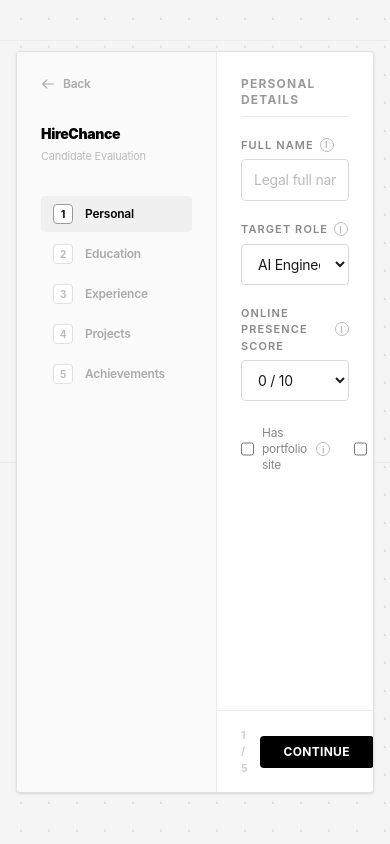
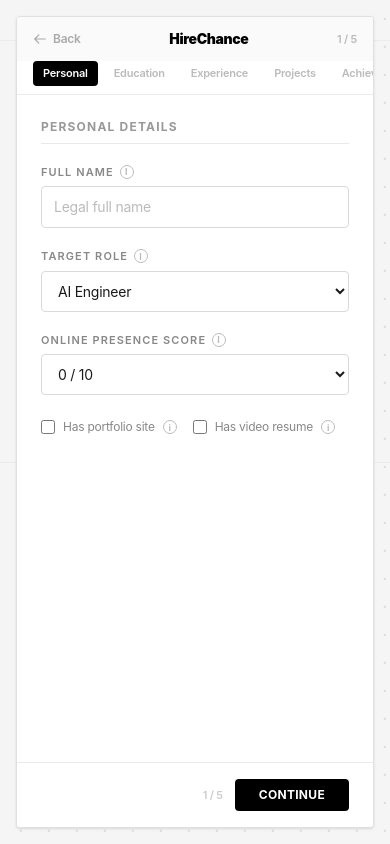
Before and after one commit to SaiForge/hirechance-ui, a React (Vite) app: page /evaluate in a window 390 px wide. Built offline with nearby package versions, Linux system fonts and the light colour scheme.

Commit message:
chore: Added media Queries support for mobile devicees

```diff
--- a/src/index.css
+++ b/src/index.css
@@ -98,6 +98,10 @@
 .delay-300 { animation-delay: 0.3s; }
 .delay-400 { animation-delay: 0.4s; }
 
+/* Hide scrollbar */
+.no-scrollbar::-webkit-scrollbar { display: none; }
+.no-scrollbar { -ms-overflow-style: none; scrollbar-width: none; }
+
 /* ── Custom scrollbar ── */
 ::-webkit-scrollbar       { width: 4px; }
 ::-webkit-scrollbar-track { background: transparent; }
--- a/src/pages/Evaluate.jsx
+++ b/src/pages/Evaluate.jsx
@@ -216,7 +216,7 @@ export default function Evaluate() {
                         </select>
                     </div>
 
-                    <div className="flex items-center gap-6 pt-1">
+                    <div className="flex flex-wrap items-center gap-4 pt-1">
                         <label className="flex items-center gap-2 cursor-pointer select-none">
                             <input type="checkbox" name="has_portfolio_site" checked={formData.has_portfolio_site} onChange={handleFormChange} className="accent-black w-3.5 h-3.5" />
                             <span className="text-xs text-[#888]">Has portfolio site</span>
@@ -235,7 +235,7 @@ export default function Evaluate() {
                 <div className="space-y-5 animate-fade-in">
                     <p className={sectionHeadCls}>Education Details</p>
 
-                    <div className="grid grid-cols-2 gap-3">
+                    <div className="grid grid-cols-1 sm:grid-cols-2 gap-3">
                         <div>
                             <label className={labelCls}>
                                 Degree
@@ -256,7 +256,7 @@ export default function Evaluate() {
                         </div>
                     </div>
 
-                    <div className="grid grid-cols-2 gap-3">
+                    <div className="grid grid-cols-1 sm:grid-cols-2 gap-3">
                         <div>
                             <label className={labelCls}>
                                 Institute Tier
@@ -275,7 +275,7 @@ export default function Evaluate() {
                         </div>
                     </div>
 
-                    <div className="grid grid-cols-2 gap-3">
+                    <div className="grid grid-cols-1 sm:grid-cols-2 gap-3">
                         <div>
                             <label className={labelCls}>
                                 Graduation Year
@@ -299,7 +299,7 @@ export default function Evaluate() {
                             Soft Skills
                             <InfoTip text="Rate each soft skill from 1 (poor) to 5 (excellent). Be honest — these are factored into overall scoring." />
                         </p>
-                        <div className="grid grid-cols-2 gap-3">
+                        <div className="grid grid-cols-1 sm:grid-cols-2 gap-3">
                             {Object.entries(softSkills).map(([key, val]) => (
                                 <div key={key}>
                                     <label className={labelCls}>{key.replace(/_/g, ' ')}</label>
@@ -332,7 +332,7 @@ export default function Evaluate() {
                                     </svg>
                                 </button>
                             )}
-                            <div className="grid grid-cols-2 gap-3 mb-3">
+                            <div className="grid grid-cols-1 sm:grid-cols-2 gap-3 mb-3">
                                 <div>
                                     <label className={labelCls}>
                                         Company
@@ -350,7 +350,7 @@ export default function Evaluate() {
                                     </select>
                                 </div>
                             </div>
-                            <div className="grid grid-cols-2 gap-3 mb-3">
+                            <div className="grid grid-cols-1 sm:grid-cols-2 gap-3 mb-3">
                                 <div>
                                     <label className={labelCls}>
                                         Duration (Months)
@@ -398,7 +398,7 @@ export default function Evaluate() {
                                     </svg>
                                 </button>
                             )}
-                            <div className="grid grid-cols-2 gap-3 mb-3">
+                            <div className="grid grid-cols-1 sm:grid-cols-2 gap-3 mb-3">
                                 <div>
                                     <label className={labelCls}>
                                         Project Title
@@ -423,7 +423,7 @@ export default function Evaluate() {
                                 </label>
                                 <input type="text" value={proj.tech_stack} onChange={e => handleProjectChange(i, 'tech_stack', e.target.value)} className={inputCls} placeholder="e.g. Python, FastAPI, Kubernetes" />
                             </div>
-                            <div className="grid grid-cols-2 gap-3 mb-3">
+                            <div className="grid grid-cols-1 sm:grid-cols-2 gap-3 mb-3">
                                 <div>
                                     <label className={labelCls}>
                                         Duration (Weeks)
@@ -439,7 +439,7 @@ export default function Evaluate() {
                                     <input type="number" min="1" value={proj.team_size} onChange={e => handleProjectChange(i, 'team_size', e.target.value)} className={inputCls} />
                                 </div>
                             </div>
-                            <div className="grid grid-cols-2 gap-3">
+                            <div className="grid grid-cols-1 sm:grid-cols-2 gap-3">
                                 <div>
                                     <label className={labelCls}>
                                         Open Source?
@@ -489,7 +489,7 @@ export default function Evaluate() {
                         <textarea name="certifications" value={formData.certifications} onChange={handleFormChange} rows={2} className={inputCls} placeholder="e.g. AWS Certified, GCP Associate" />
                     </div>
 
-                    <div className="grid grid-cols-2 gap-3">
+                    <div className="grid grid-cols-1 sm:grid-cols-2 gap-3">
                         <div>
                             <label className={labelCls}>
                                 Coding Rating
@@ -506,7 +506,7 @@ export default function Evaluate() {
                         </div>
                     </div>
 
-                    <div className="grid grid-cols-2 gap-3">
+                    <div className="grid grid-cols-1 sm:grid-cols-2 gap-3">
                         <div>
                             <label className={labelCls}>
                                 Open Source PRs
@@ -523,7 +523,7 @@ export default function Evaluate() {
                         </div>
                     </div>
 
-                    <div className="grid grid-cols-3 gap-3">
+                    <div className="grid grid-cols-1 sm:grid-cols-3 gap-3">
                         <div>
                             <label className={labelCls}>
                                 Hackathons Won
@@ -576,10 +576,10 @@ export default function Evaluate() {
             </div>
 
             {/* Main layout */}
-            <div className="relative w-full max-w-5xl h-[88vh] min-h-[560px] flex border border-[#e0e0e0] bg-white rounded-sm overflow-hidden z-10 animate-fade-up shadow-sm">
+            <div className="relative w-full max-w-5xl h-[calc(100vh-2rem)] md:h-[88vh] md:min-h-[560px] flex flex-col md:flex-row border border-[#e0e0e0] bg-white rounded-sm overflow-hidden z-10 animate-fade-up shadow-sm">
 
                 {/* Sidebar */}
-                <div className="w-[200px] bg-[#fafafa] border-r border-[#ebebeb] p-6 flex flex-col flex-shrink-0">
+                <div className="hidden md:flex w-[200px] bg-[#fafafa] border-r border-[#ebebeb] p-6 flex-col flex-shrink-0">
                     <button onClick={() => navigate('/')} className="flex items-center gap-2 text-xs font-semibold text-[#aaa] hover:text-[#555] transition-colors mb-8 w-fit group">
                         <svg className="w-3.5 h-3.5 group-hover:-translate-x-0.5 transition-transform" fill="none" stroke="currentColor" viewBox="0 0 24 24">
                             <path strokeLinecap="round" strokeLinejoin="round" strokeWidth="2" d="M10 19l-7-7m0 0l7-7m-7 7h18" />
@@ -612,6 +612,39 @@ export default function Evaluate() {
 
                 {/* Content area */}
                 <div className="flex-1 flex flex-col overflow-hidden">
+                    {/* Mobile header — shown only on small screens */}
+                    <div className="md:hidden flex-shrink-0 border-b border-[#ebebeb]">
+                        <div className="bg-[#fafafa] px-4 py-3 flex items-center justify-between">
+                            <button onClick={() => navigate('/')} className="flex items-center gap-1.5 text-xs font-semibold text-[#aaa] hover:text-[#555] transition-colors group">
+                                <svg className="w-3.5 h-3.5 group-hover:-translate-x-0.5 transition-transform" fill="none" stroke="currentColor" viewBox="0 0 24 24">
+                                    <path strokeLinecap="round" strokeLinejoin="round" strokeWidth="2" d="M10 19l-7-7m0 0l7-7m-7 7h18" />
+                                </svg>
+                                Back
+                            </button>
+                            <div className="text-sm font-black text-black tracking-tight">HireChance</div>
+                            {!loading && !result ? (
+                                <span className="text-[11px] text-[#bbb] font-semibold">{currentStep} / {APP_STEPS.length}</span>
+                            ) : (
+                                <span className="w-10" />
+                            )}
+                        </div>
+                        {!loading && !result && (
+                            <div className="px-4 pb-2 flex gap-1.5 overflow-x-auto no-scrollbar">
+                                {APP_STEPS.map(step => {
+                                    const isActive = step.id === currentStep;
+                                    const isDone = step.id < currentStep;
+                                    return (
+                                        <button key={step.id} type="button" onClick={() => setCurrentStep(step.id)}
+                                            className={['flex items-center gap-1.5 px-2.5 py-1 rounded-sm text-[11px] font-semibold whitespace-nowrap flex-shrink-0 transition-colors',
+                                                isActive ? 'bg-black text-white' : isDone ? 'text-[#555] bg-[#f0f0f0]' : 'text-[#bbb]'].join(' ')}>
+                                            {isDone && <svg className="w-2.5 h-2.5" fill="none" stroke="currentColor" viewBox="0 0 24 24"><path strokeLinecap="round" strokeLinejoin="round" strokeWidth="3" d="M5 13l4 4L19 7" /></svg>}
+                                            {step.title}
+                                        </button>
+                                    );
+                                })}
+                            </div>
+                        )}
+                    </div>
                     {loading || result ? (
                         <div className="flex-1 overflow-y-auto no-scrollbar animate-fade-in">
                             {loading && (
@@ -626,7 +659,7 @@ export default function Evaluate() {
                                 <div className="p-6 md:p-8 space-y-6 animate-fade-in">
 
                                     {/* ── Header ── */}
-                                    <div className="flex items-start justify-between gap-4 pb-5 border-b border-[#e8e8e8]">
+                                    <div className="flex flex-col sm:flex-row sm:items-start sm:justify-between gap-4 pb-5 border-b border-[#e8e8e8]">
                                         <div>
                                             <p className="text-[10px] font-bold text-[#aaa] uppercase tracking-widest mb-1">Evaluation Report</p>
                                             <h2 className="text-xl font-black text-black leading-tight">{result.candidate_name}</h2>
@@ -668,12 +701,12 @@ export default function Evaluate() {
                                         <div className="space-y-2">
                                             {Object.entries(result.dimensions).map(([key, dim]) => (
                                                 <div key={key} className="flex items-center gap-3">
-                                                    <div className="w-36 text-[11px] text-[#777] font-medium truncate flex-shrink-0">{dim.label}</div>
+                                                    <div className="w-24 sm:w-36 text-[11px] text-[#777] font-medium truncate flex-shrink-0">{dim.label}</div>
                                                     <div className="flex-1 h-1.5 bg-[#f0f0f0] rounded-full overflow-hidden">
                                                         <div className="h-full bg-black rounded-full transition-all" style={{ width: `${dim.percentage}%` }} />
                                                     </div>
                                                     <div className="w-10 text-right text-[11px] font-bold text-[#444]">{dim.score}<span className="font-normal text-[#bbb]">/{dim.max_score}</span></div>
-                                                    <div className={`w-20 text-right text-[10px] font-semibold flex-shrink-0 ${dim.percentage >= 70 ? 'text-[#2a7a2a]' : dim.percentage >= 45 ? 'text-[#997700]' : 'text-[#a33]'}`}>{dim.verdict}</div>
+                                                    <div className={`hidden sm:block w-20 text-right text-[10px] font-semibold flex-shrink-0 ${dim.percentage >= 70 ? 'text-[#2a7a2a]' : dim.percentage >= 45 ? 'text-[#997700]' : 'text-[#a33]'}`}>{dim.verdict}</div>
                                                 </div>
                                             ))}
                                         </div>
@@ -738,7 +771,7 @@ export default function Evaluate() {
                                     </div>
 
                                     {/* ── Strengths & Red Flags ── */}
-                                    <div className="grid grid-cols-2 gap-4">
+                                    <div className="grid grid-cols-1 sm:grid-cols-2 gap-4">
                                         <div>
                                             <p className={sectionHeadCls}>Strengths</p>
                                             <ul className="space-y-1.5">
```
